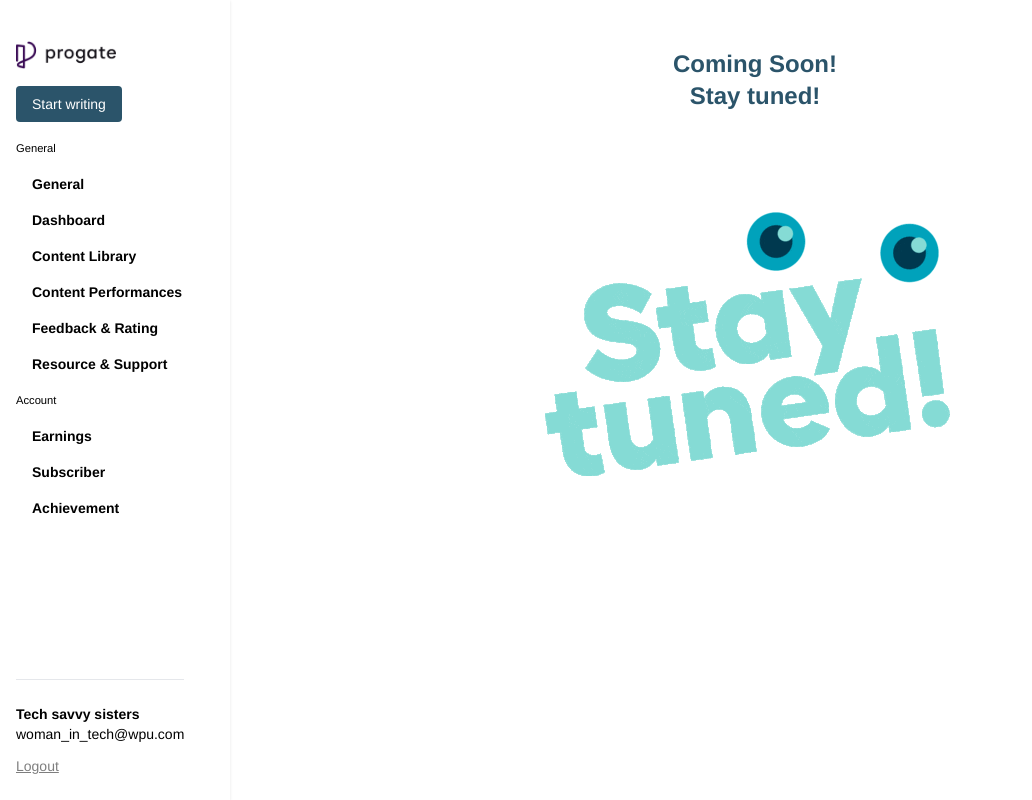
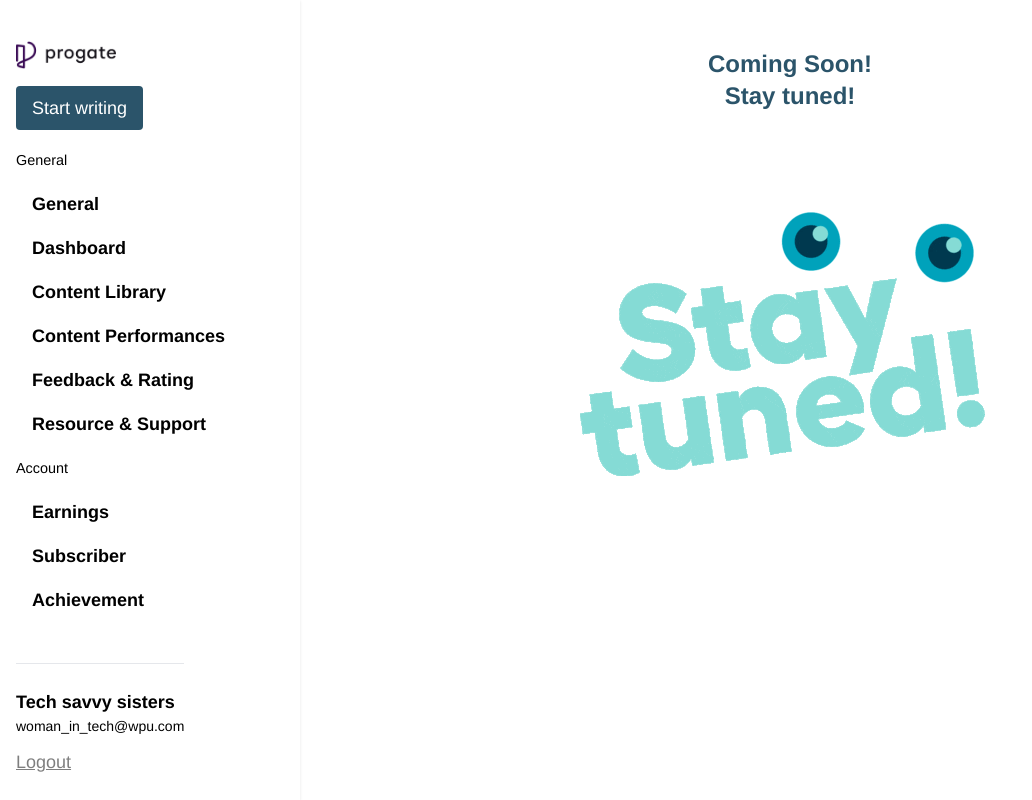
Before and after one commit to shintiazhou/progate-web, a SvelteKit app: page /creator/coming-soon in a window 1280 px wide. Shown: the whole page, without its empty margins (0-1032 px from the left). Built offline with nearby package versions, Linux system fonts and the light colour scheme; sample sign-in values are in the browser's storage.

Commit message:
update head

```diff
--- a/src/components/creator/Sidebar.svelte
+++ b/src/components/creator/Sidebar.svelte
@@ -34,7 +34,7 @@
 </script>
 
 <aside
-  class="flex flex-col gap-4 bg-white fixed inset-y-0 left-0 h-screen overflow-hidden px-4 py-10 shadow w-[230px]"
+  class="flex flex-col gap-4 bg-white fixed inset-y-0 left-0 h-screen overflow-hidden px-4 py-10 shadow w-[300px] text-lg"
 >
   <a href="/">
     <img src={logo} alt="logo" class="w-[100px] h-[30px] object-contain" />
@@ -45,18 +45,18 @@
       {category.category}
     </small>
     {#each category.items as item}
-      <a class="ml-4 font-semibold hover:text-blue-500" href={item.href}
+      <a class="text-lg ml-4 font-semibold hover:text-blue-500" href={item.href}
         >{item.title}</a
       >
     {/each}
   {/each}
   <div class="absolute bottom-0 py-6 border-t">
     <div>
-      <strong> Tech savvy sisters </strong>
+      <strong class="text-lg"> Tech savvy sisters </strong>
       <p>woman_in_tech@wpu.com</p>
       <button
         on:click={handleLogout}
-        class="font-medium mt-3 cursor-pointer opacity-50 underline"
+        class="font-medium mt-3 cursor-pointer opacity-50 underline text-lg"
       >
         Logout
       </button>
--- a/src/routes/articles/+page.svelte
+++ b/src/routes/articles/+page.svelte
@@ -11,13 +11,12 @@
 </script>
 
 <svelte:head>
-  <title>Creator | Progate</title>
+  <title>Articles | Progate</title>
   <meta
     name="description"
-    content="Discover and explore the Progate Creator program, where you can build and share your own coding projects with the community."
+    content="Progate is an online learning platform that offers various courses on programming, web development, and more."
   />
 </svelte:head>
-
 <SearchHeader />
 <div class="bg-white flex px-4 gap-10">
   <div class="flex-col w-2/10 hidden lg:flex max-w-[300px] px-6 gap-6 mt-10">
--- a/src/routes/creator/(article)/+layout.svelte
+++ b/src/routes/creator/(article)/+layout.svelte
@@ -12,7 +12,7 @@
 
 <div>
   <ArticleSidebar />
-  <div class="ml-[230px]">
+  <div class="ml-[300px]">
     <slot />
   </div>
 </div>
--- a/src/routes/creator/(creator)/+layout.svelte
+++ b/src/routes/creator/(creator)/+layout.svelte
@@ -12,7 +12,7 @@
 
 <div>
   <Sidebar />
-  <div class="ml-[230px]">
+  <div class="ml-[300px]">
     <slot />
   </div>
 </div>
```
